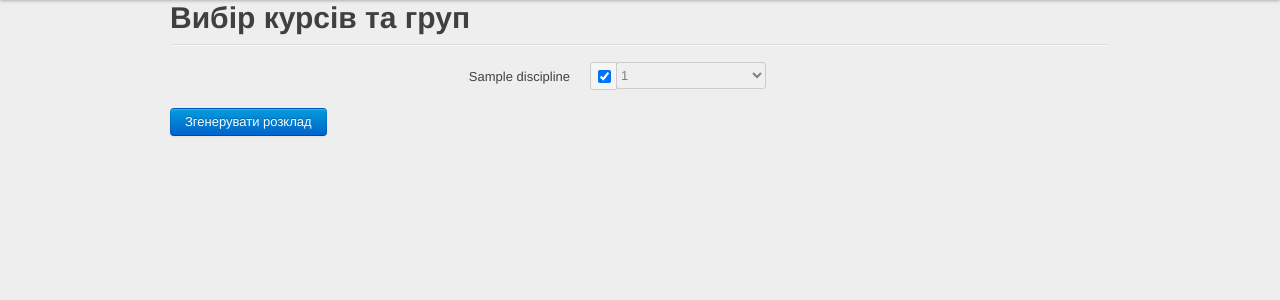
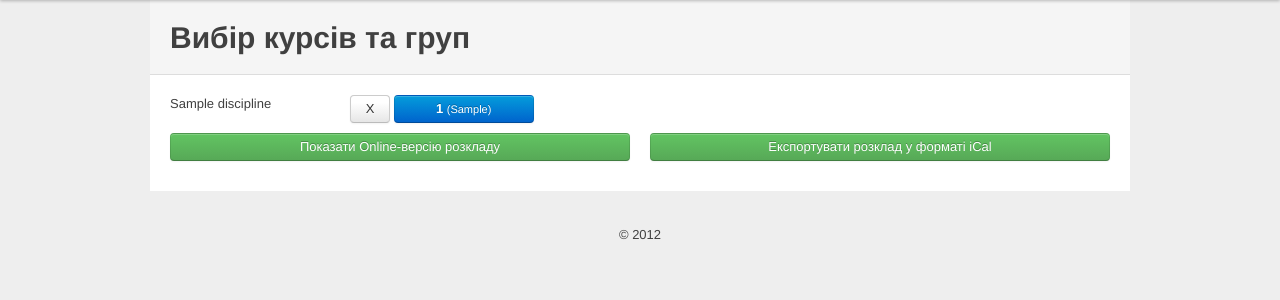
Before and after one commit to troyand/timetable_jan, a Django app: page /choose-subjects/1/ in a window 1280 px wide. Shown: the part 40-340 px from the top of the page. Run offline with Django 3.2, Linux system fonts and the light colour scheme; tables that the repository leaves empty hold one stand-in row (values such as "Sample post"); parts of the project's set-up code (start-up, migrations or seed data) failed here and were passed over.

Commit message:
HTML changes

```diff
--- a/timetable_jan/templates/base.html
+++ b/timetable_jan/templates/base.html
@@ -20,8 +20,45 @@
     label {
         width: 400px;
     }
+    .page-header {
+        background-color: #f5f5f5;
+        padding: 20px 20px 10px;
+        margin: -20px -20px 20px;
+    }
+    .content {
+        background-color: #fff;
+        padding: 20px;
+        margin: 0 -20px; /* negative indent the amount of the padding to maintain the grid system */
+    }
+    .container > footer p {
+        text-align: center; /* center align it with the container */
+    }
     form .input {
         margin-left: 420px;
+    }
+    .add-margins {
+        margin-top: 10px;
+        margin-bottom: 10px;
+    }
+    .group-btn {
+        width: 110px;
+        text-align: center;
+    }
+    .none-btn {
+        width: 10px;
+    }
+    .small-text {
+        font-size: 11px;
+    }
+    .wide {
+        width: 430px;
+        text-align: center;
+    }
+    .lesson-row {
+        height: 60px;
+    }
+    .span5 {
+        background-color: #eee;
     }
 </style>
 {% block headadd %}
@@ -42,8 +79,17 @@
     </div>
 </div>
 <div class="container">
+    <div class="content">
+        <div class="page-header">
+            <h1>{% block header %}{% endblock %}</h1>
+        </div>
         {% block content %}
         {% endblock %}
     </div>
+    <footer>
+    <p>&copy; 2012</p>
+    </footer>
+
+</div>
 </body>
 </html>
--- a/timetable_jan/templates/choose_subjects.html
+++ b/timetable_jan/templates/choose_subjects.html
@@ -1,31 +1,64 @@
 {% extends "base.html" %}
-{% block title %}Розклад - головна{% endblock %}
+{% block title %}Розклад - Вибір курсів та груп{% endblock %}
+{% block headadd %}
+<script type="text/javascript">
+    function recomputeLink() {
+        var accumulator = "/";
+        $(".group-btn.primary").each(
+        function(i, btn){
+            if($(btn).attr("value") != ""){
+                accumulator += $(btn).attr("value") + '/';
+            }
+        });
+        $("#ical-link").attr("href", "/ical" + accumulator);
+        $("#render-link").attr("href", "/render" + accumulator);
+    }
+    $(function() {
+        $(".group-btn").click(function(event){
+            event.preventDefault();
+            $(this).parent("div").children(".btn").removeClass("primary");
+            $(this).addClass("primary");
+            recomputeLink();
+        });
+        recomputeLink();
+    });
+</script>
+{% endblock %}
+{% block header %}Вибір курсів та груп{% endblock %}
 {% block content %}
-<div class="page-header">
-    <h1>Вибір курсів та груп</h1>
+{% for course, groups in course_groups.items %}
+<div class="row add-margins">
+    <div class="span3">
+        {{ course.discipline.name }}
+    </div>
+    <div class="span13">
+        <a href="#" class="btn group-btn none-btn" value="">
+            X
+        </a>
+        {% for group in groups %}
+        <a href="#" class="btn {% if forloop.first %}primary{% endif %} group-btn" value="{{ group.id }}">
+            <strong>
+                {{ group.number }}
+            </strong>
+            <span class="small-text">
+                ({{ group.lecturer.surname }})
+            </span>
+        </a>
+        {% endfor %}
+    </div>
 </div>
-<form method="POST" action="/render/">
-    {% csrf_token %}
-    {% for course, groups in course_groups.items %}
-    <div class="clearfix">
-        <label for="course-{{ course.id }}">
-            {{ course.discipline.name }}
-        </label>
-        <div class="input">
-            <div class="input-prepend">
-                <label class="add-on">
-                    <input type="checkbox" name="courses" id="" value="{{ course.id }}" checked/>
-                </label>
-                <select class="medium" name="{{ course.id }}" id="course-{{ course.id }}">
-                    {% for group in groups %}
-                    <option value="{{ group.id }}"> {{ group.number }}</option>
-                    {% endfor %}
-                </select>
-            </div>
-        </div>
-    </div><!-- /clearfix -->
+{% endfor %}
 
-    {% endfor %}
-    <button class="btn primary" type="submit">Згенерувати розклад</button>
-</form>
+<div class="row add-margins">
+    <div class="span8">
+        <a class="btn success wide" href="/render/" id="render-link" target="_blank">
+            Показати Online-версію розкладу
+        </a>
+    </div>
+    <div class="span8">
+        <a class="btn success wide" href="/ical/" id="ical-link">
+            Експортувати розклад у форматі iCal
+        </a>
+    </div>
+</div>
 {% endblock %}
--- a/timetable_jan/university/models.py
+++ b/timetable_jan/university/models.py
@@ -204,6 +204,19 @@ class Person(models.Model):
     class Meta:
         abstract = True
 
+    def short_name(self):
+        parts = self.full_name.split(' ')
+        result = parts[0]
+        if len(parts) > 1:
+            result += ' '
+            for p in parts[1:]:
+                if len(p) > 0:
+                    result += '%s.' % p[0]
+        return result
+
+    def surname(self):
+        return self.full_name.split(' ')[0]
+
 
 class Lecturer(Person):
     departments = models.ManyToManyField(Department)
--- a/timetable_jan/university/views.py
+++ b/timetable_jan/university/views.py
@@ -164,6 +164,8 @@ def choose_subjects(request, timetable_id):
     course_groups = {}
     for course in timetable.courses.all():
         course_groups[course] = sorted(course.group_set.filter(number__gt=0), key=lambda g: g.number)
+        if len(course_groups[course]) == 0:
+            course_groups[course] = course.group_set.all()
     return render_to_response(
             'choose_subjects.html',
             {
@@ -176,13 +178,13 @@ def return_timetable(mapping):
     if min(mapping.keys()).weekday() != 0:
         from datetime import timedelta
         mapping[min(mapping.keys())-timedelta(days=min(mapping.keys()).weekday())]={}
-        print 'First day of study is not Monday!' # add dummy days so that week starts on Monday
+        #print 'First day of study is not Monday!' # add dummy days so that week starts on Monday
     first_monday = min(mapping.keys())
     week_mapping = {}
     week_date_mapping = {}
     number_of_weeks = int(math.ceil(
             float((max(mapping.keys()) - min(mapping.keys())).days) / 7))
-    number_of_rows = 6
+    number_of_rows = 2
     for week_number in range(1, number_of_weeks + 1):
         week_mapping[week_number] = {}
         week_date_mapping[week_number] = {}
@@ -210,21 +212,18 @@ def return_timetable(mapping):
         'lesson_numbers': range(1,8),
         })
 
-def render(request):
+def render(request, encoded_groups):
     groups = []
-    for course_id in request.POST.getlist(u'courses'):
-        course = get_object_or_404(Course, pk=course_id)
+    group_ids = [int(g) for g in encoded_groups.split('/')]
+    for group_id in group_ids:
+        # add practice group
+        group = get_object_or_404(Group, pk=group_id)
+        groups.append(group)
+        # add lecture group if it is present
         try:
-            group = course.group_set.get(number=0)
-            groups.append(group)
-        except:
-            # No lecture group
-            pass
-        try:
-            group = Group.objects.get(pk=request.POST[u'%s' % course_id])
-            groups.append(group)
-        except:
-            # No practice group
+            lecture_group = group.course.group_set.get(number=0)
+            groups.append(lecture_group)
+        except Group.DoesNotExist:
             pass
     mapping = {} # mapping[date][lesson_number]=Lesson()
     lessons = []
--- a/timetable_jan/urls.py
+++ b/timetable_jan/urls.py
@@ -8,10 +8,7 @@ admin.autodiscover()
 urlpatterns = patterns('',
     (r'^$', 'timetable_jan.university.views.index'),
     (r'^choose-subjects/(?P<timetable_id>\d+)/$', 'timetable_jan.university.views.choose_subjects'),
-    (r'^render/$', 'timetable_jan.university.views.render'),
-    (r'^edit/$', 'timetable_jan.university.views.edit'),
-    (r'^edit-lessons/$', 'timetable_jan.university.views.edit_lessons'),
-    (r'^faculties\.json$', 'timetable_jan.university.views.faculties_json'),
+    (r'^render/(?P<encoded_groups>[\d/]+)/$', 'timetable_jan.university.views.render'),
     # Examples:
     # url(r'^$', 'dj_timetable.views.home', name='home'),
 
```
Also changed, not shown: timetable_jan/templates/error.html (+5 -29 lines), timetable_jan/templates/index.html (+8 -6 lines), timetable_jan/templates/timetable.html (+17 -68 lines). Lines whose indentation alone changed are shown as unchanged.
